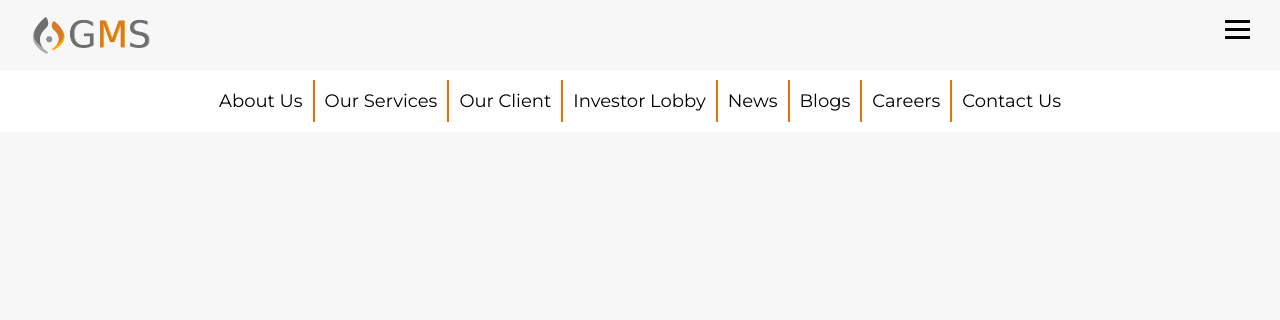
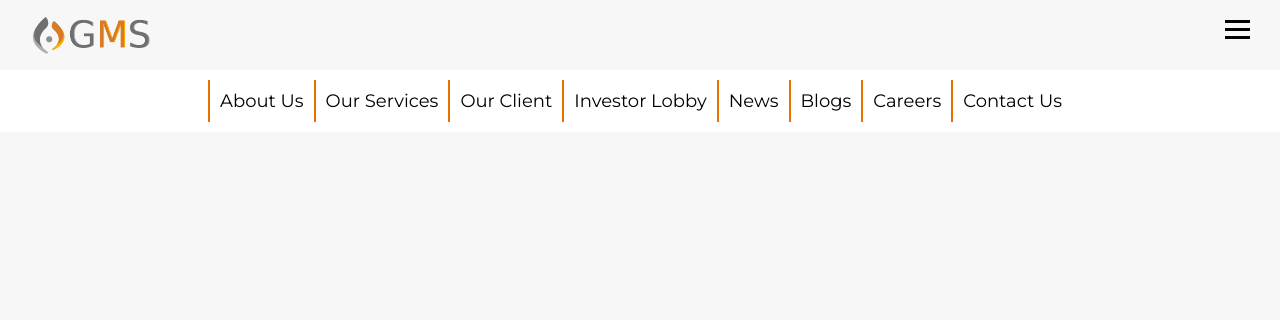
Before and after one commit to ragasave/gms, a PHP site: page / in a window 1280 px wide. Shown: the top 320 px of the page. Run offline with PHP 8.4, Linux system fonts and the light colour scheme; some libraries are stand-ins or nearby versions.

Commit message:
ui updated

```diff
--- a/public/css/styles.css
+++ b/public/css/styles.css
@@ -137,7 +137,7 @@ body {
   text-decoration: none;
 }
 .menu-nav-items-wpr .menu-nav-item:first-child a{
-  border-left: none;
+  /* border-left: none; */
 }
 .menu-nav-item a{
   border-left: 2px solid var(--color-theme);
```
